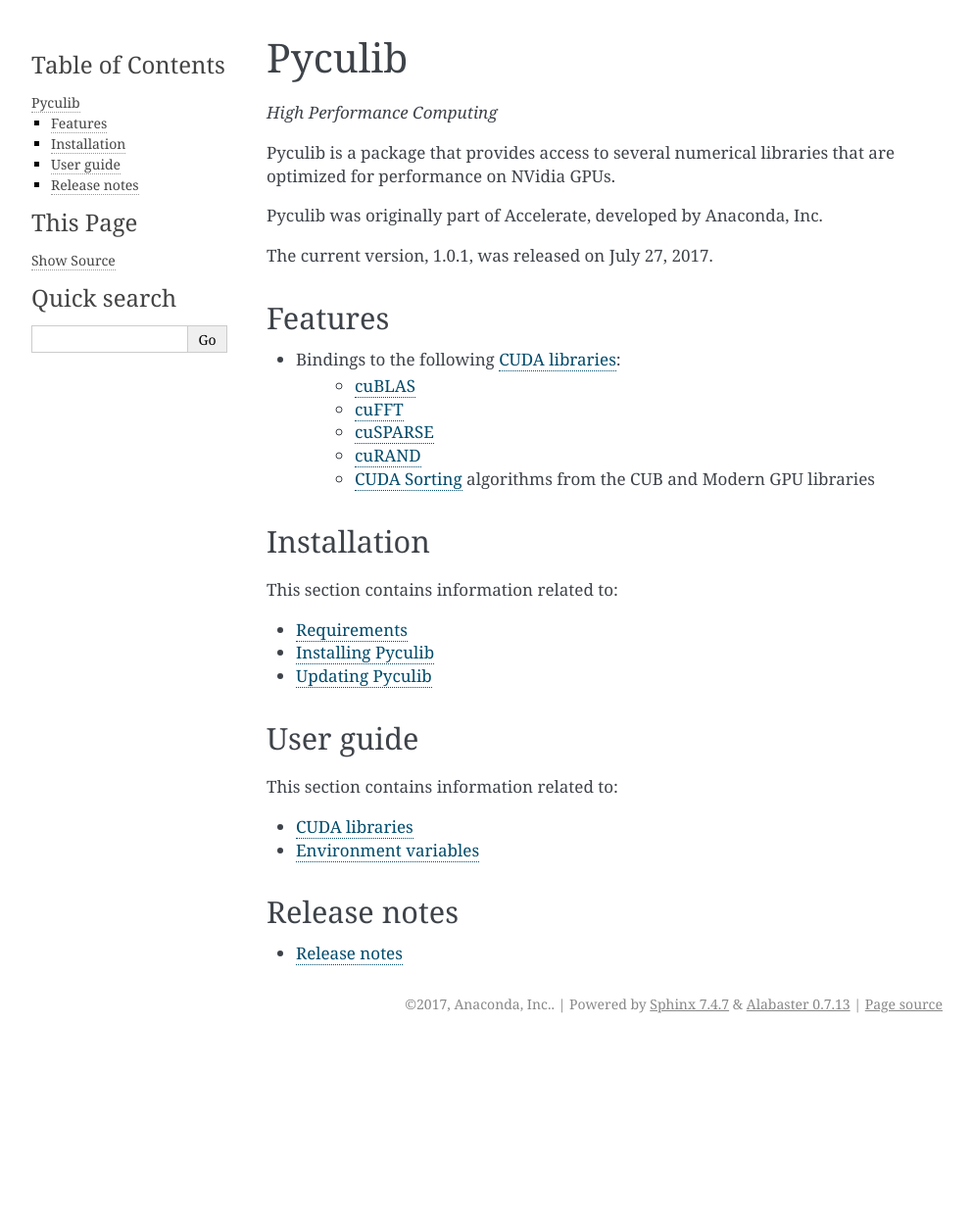
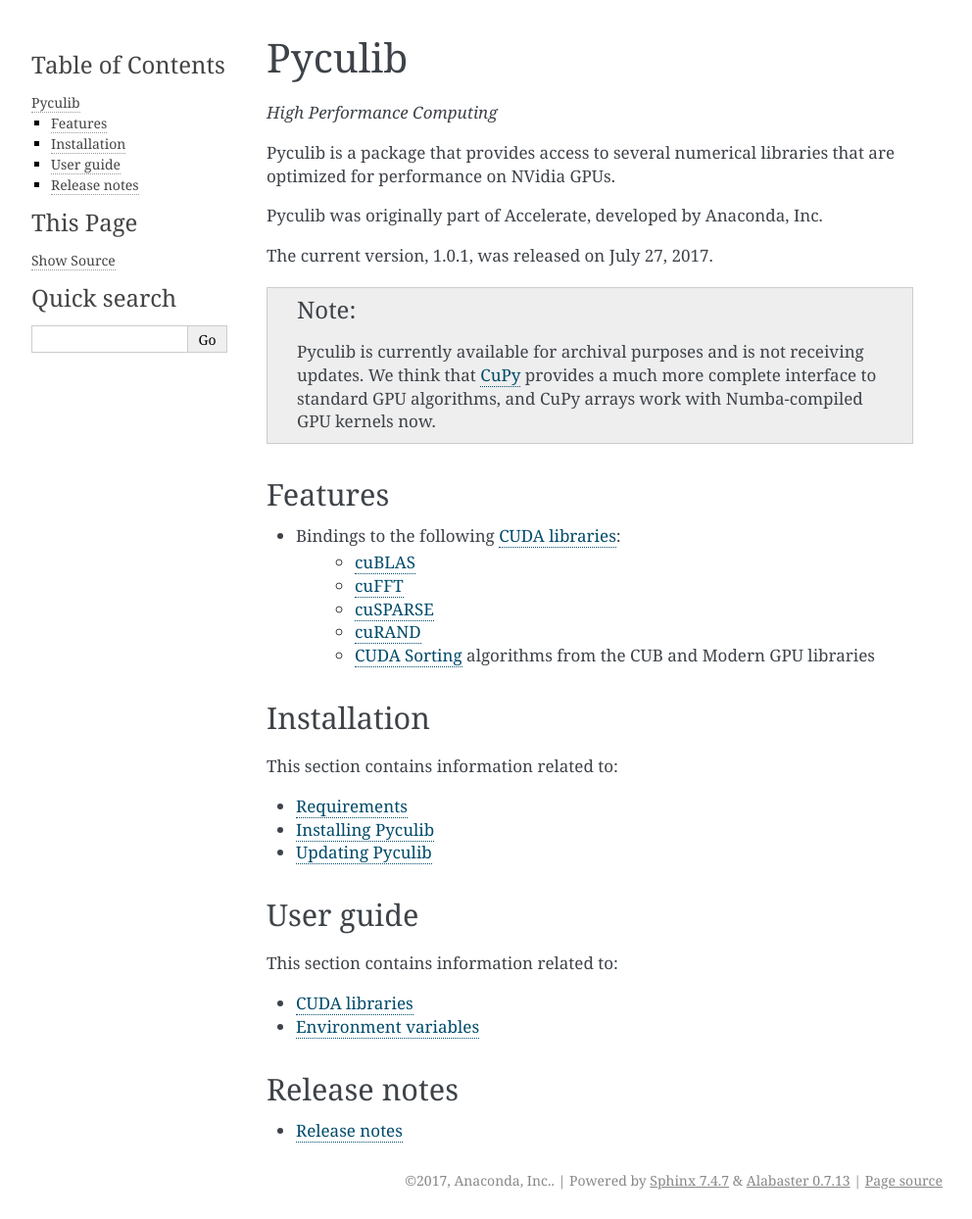
Before and after one commit to numba/pyculib, a Sphinx documentation site: the page built from docs/source/index.rst, in a window 1280 px wide. Shown: the whole page at 98% size, without its empty margins (148-1140 px from the left). Built offline with Sphinx 7.4.7, drawn with Linux system fonts in a browser that asks for light colours; before the commit the page ends 1064 px from its top, so only the background shows below that.

Commit message:
Link to CuPy as suggested replacement to pyculib

```diff
--- a/docs/source/index.rst
+++ b/docs/source/index.rst
@@ -9,6 +9,12 @@ Pyculib is a package that provides access to several numerical libraries that ar
 Pyculib was originally part of Accelerate, developed by Anaconda, Inc.
 
 The current version, 1.0.1, was released on July 27, 2017.
+
+.. note::
+    Pyculib is currently available for archival purposes and is not receiving updates.  We think that
+    `CuPy <https://cupy.chainer.org/>`_  provides a much more complete interface to standard GPU algorithms, and
+    CuPy arrays work with Numba-compiled GPU kernels now.
+
 
 Features
 ========
```
